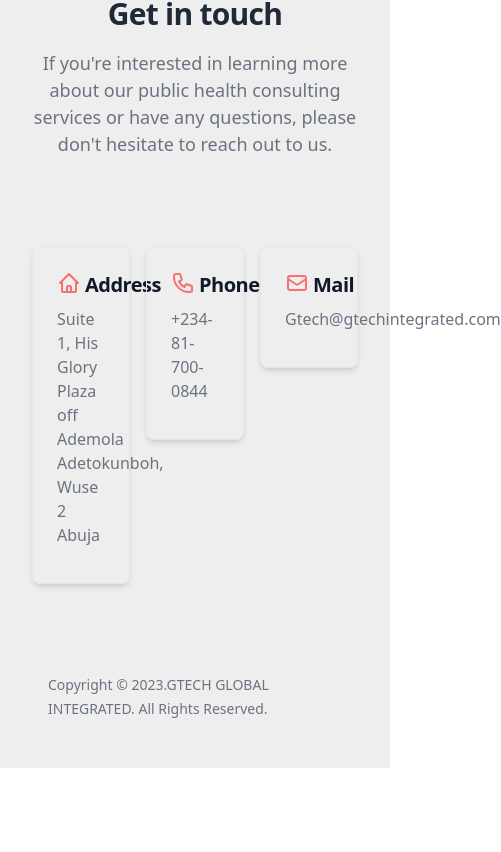
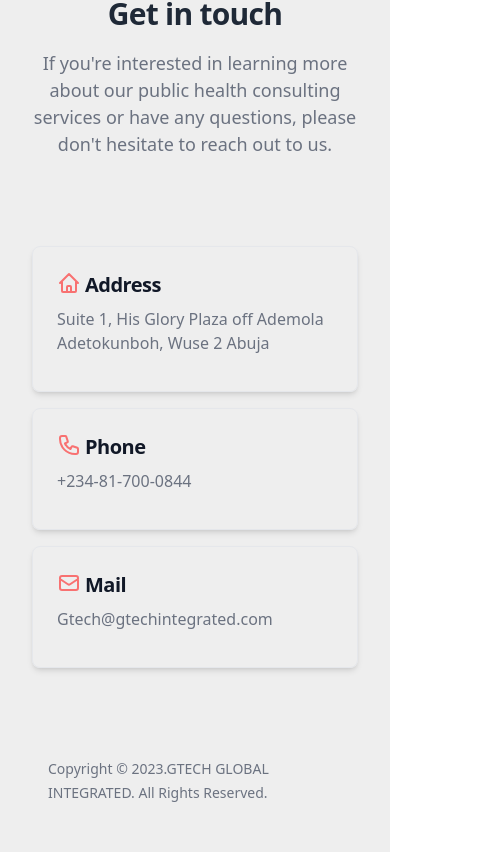
Before and after one commit to lasbrey/gtechreact, a React (Create React App) app: page / in a window 390 px wide. Shown: the part 6413-7265 px from the top of the page, 501 px wide, since content can reach past the window. Before the commit the page ends 7181 px from the top, so only its background shows below. Built offline with nearby package versions, Linux system fonts and the light colour scheme.

Commit message:
contact card fix

```diff
--- a/src/components/home/contactgrid.js
+++ b/src/components/home/contactgrid.js
@@ -4,7 +4,7 @@
 
 function ContactGrid() {
   return (
-    <Container className="grid grid-cols-3 gap-4 py-10 text-black">
+    <Container className="grid sm:grid-cols-3 grid-cols-1 gap-4 py-10 text-black">
       <div class="max-w-sm p-6 border border-gray-200 rounded-lg shadow-md">
           <h5 class="mb-2 text-xl font-semibold tracking-tight text-gray-900  inline-flex">
             <HomeIcon className="w-6 h-6 text-red-400" />
```
